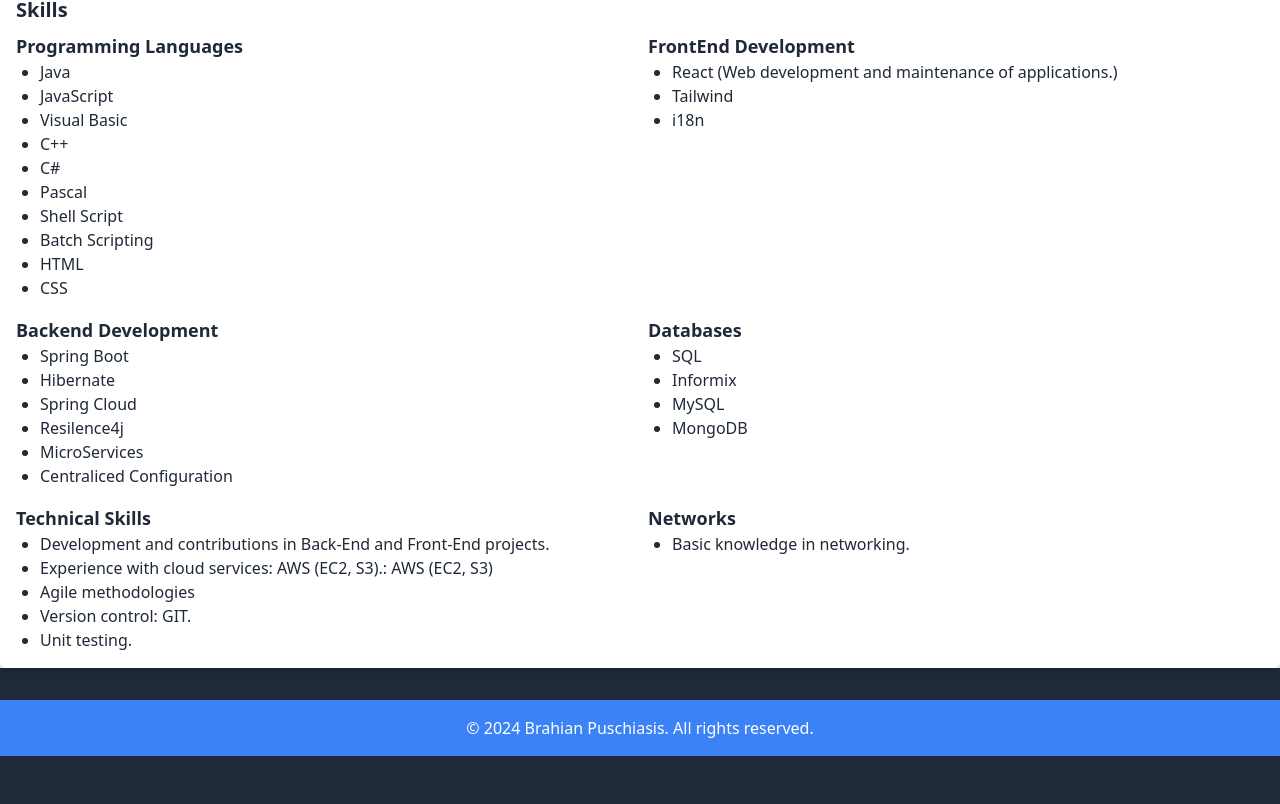
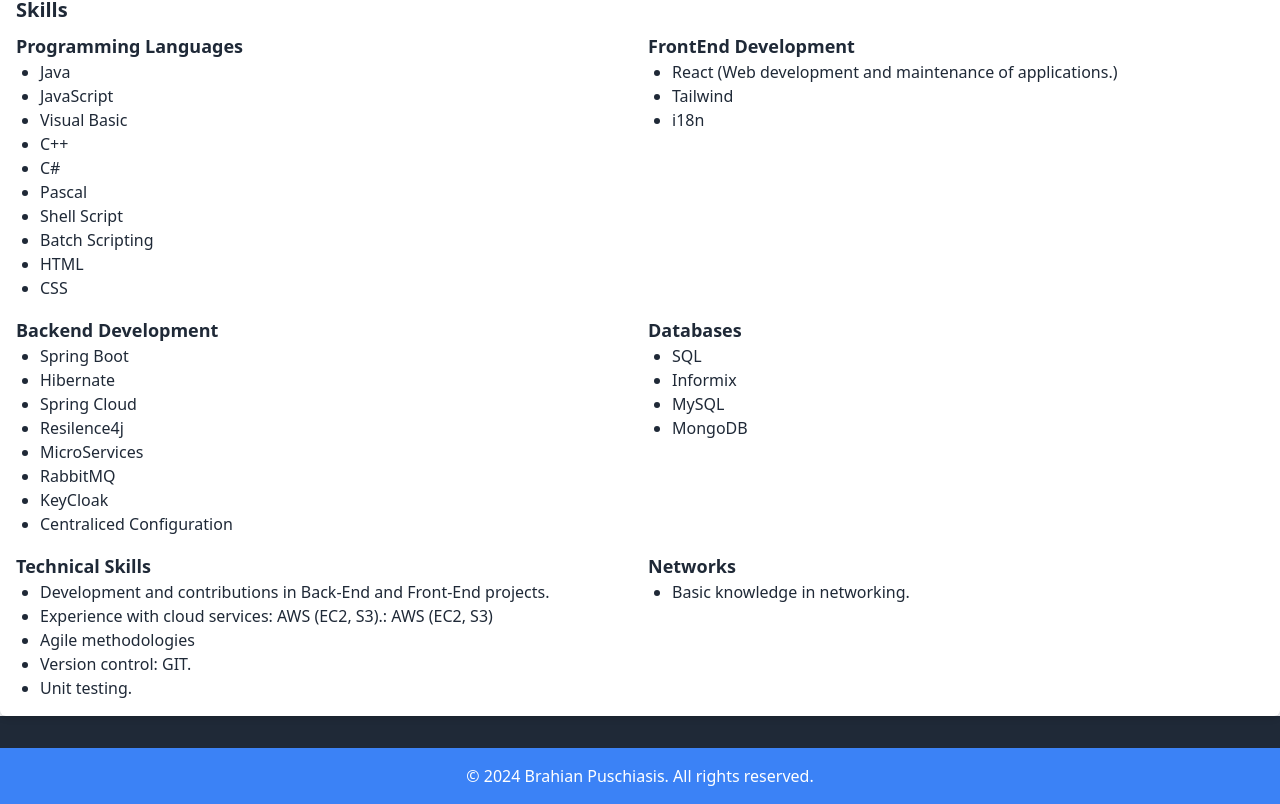
Before and after one commit to BrahianPuschiasis/Portfolio, a React (Vite) app: page / in a window 1280 px wide. Shown: the part 1436-2240 px from the top of the page. Before the commit the page ends 2192 px from the top, so only its background shows below. Built offline with nearby package versions, Linux system fonts and the light colour scheme.

Commit message:
addes RabbitMQ in back end development

```diff
--- a/src/pages/Home.jsx
+++ b/src/pages/Home.jsx
@@ -211,6 +211,8 @@
                 <li>Spring Cloud</li>
                 <li>Resilence4j</li>
                 <li>MicroServices</li>
+                <li>RabbitMQ</li>
+                <li>KeyCloak</li>
                 <li>Centraliced Configuration</li>
                 {/* Agrega más tecnologías Back-End según sea necesario */}
               </ul>
```
